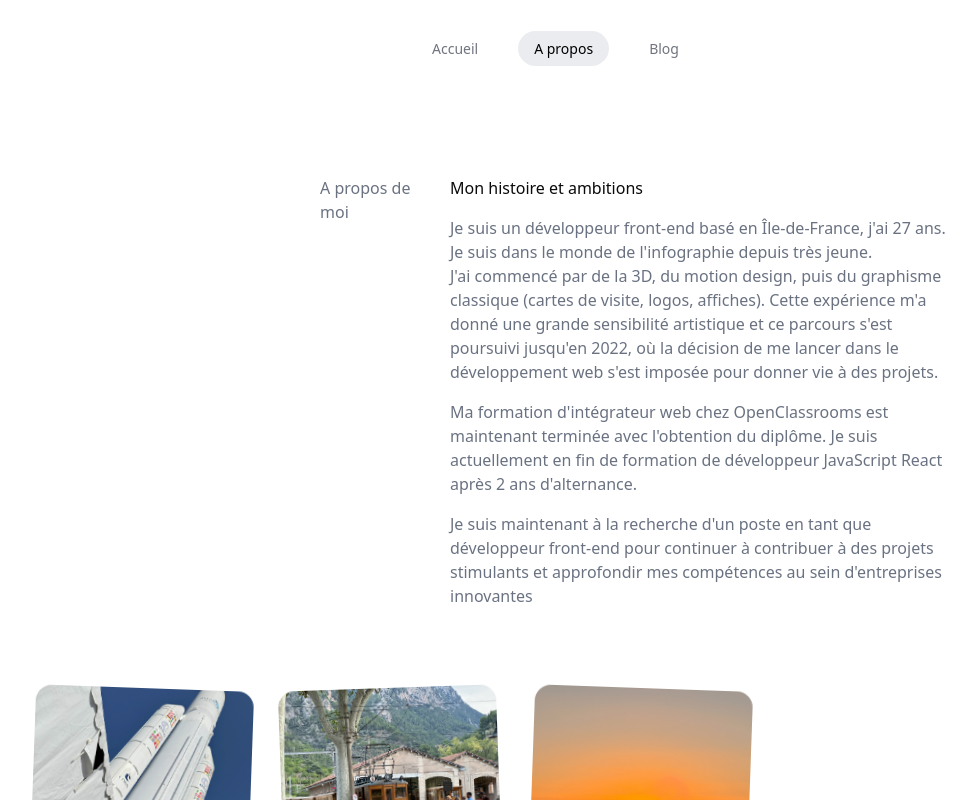
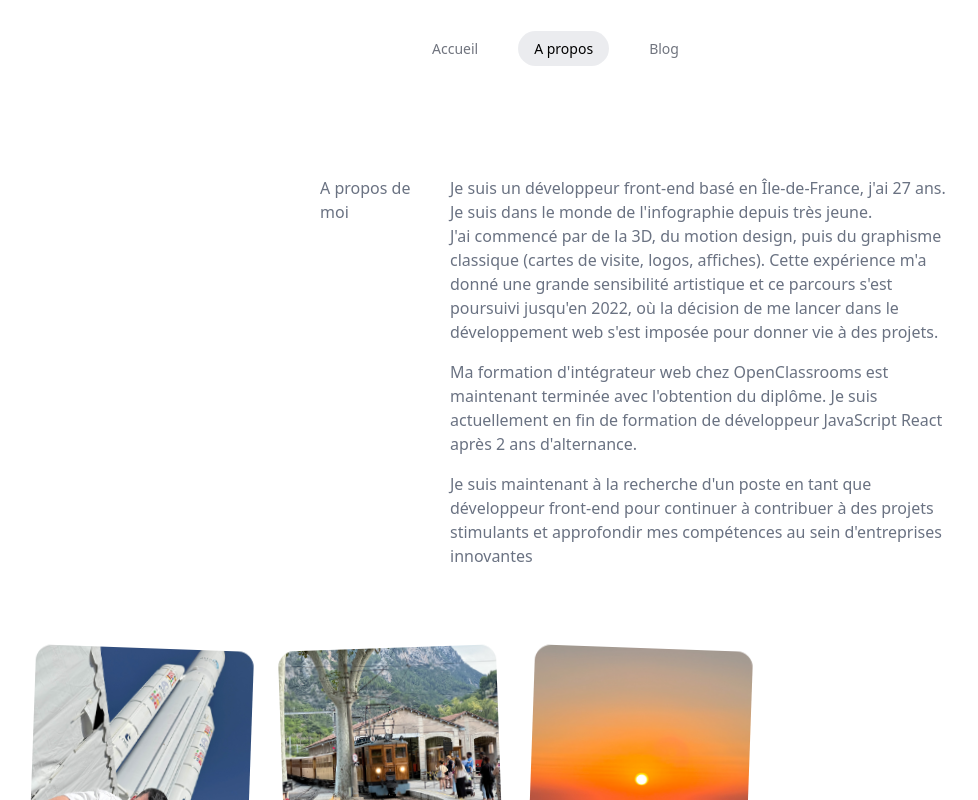
Before and after one commit to WillFDA/williamdeazevedo2025, a Next.js app: page /about in a window 1280 px wide. Shown: the top 800 px of the page, without its empty margins (0-978 px from the left). Built offline with nearby package versions, Linux system fonts and the light colour scheme.

Commit message:
test ultacite

```diff
--- a/app/about/page.tsx
+++ b/app/about/page.tsx
@@ -12,9 +12,6 @@ export default function About() {
           A propos de moi
         </h2>
         <div className="flex w-full flex-col gap-4">
-          <span className="fade-up [--animation-delay:200ms]">
-            Mon histoire et ambitions
-          </span>
           <div className="group/work flex flex-col gap-4 text-gray-500 text-md">
             <span className="fade-up [--animation-delay:300ms]">
               Je suis un développeur front-end basé en Île-de-France, j&apos;ai
--- a/app/not-found.tsx
+++ b/app/not-found.tsx
@@ -5,9 +5,6 @@ export default function NotFound() {
     <section className="mx-auto mt-32 flex max-w-2xl flex-col items-center justify-center gap-8">
       <div className="fade-up text-center [--animation-delay:200ms]">
         <h1 className="mb-4 font-bold text-6xl text-gray-900">404</h1>
-        <h2 className="mb-4 font-medium text-2xl text-gray-700">
-          Page introuvable
-        </h2>
         <p className="mb-8 max-w-md text-gray-500">
           Désolé, la page que vous recherchez n&apos;existe pas ou a été
           déplacée.
```
